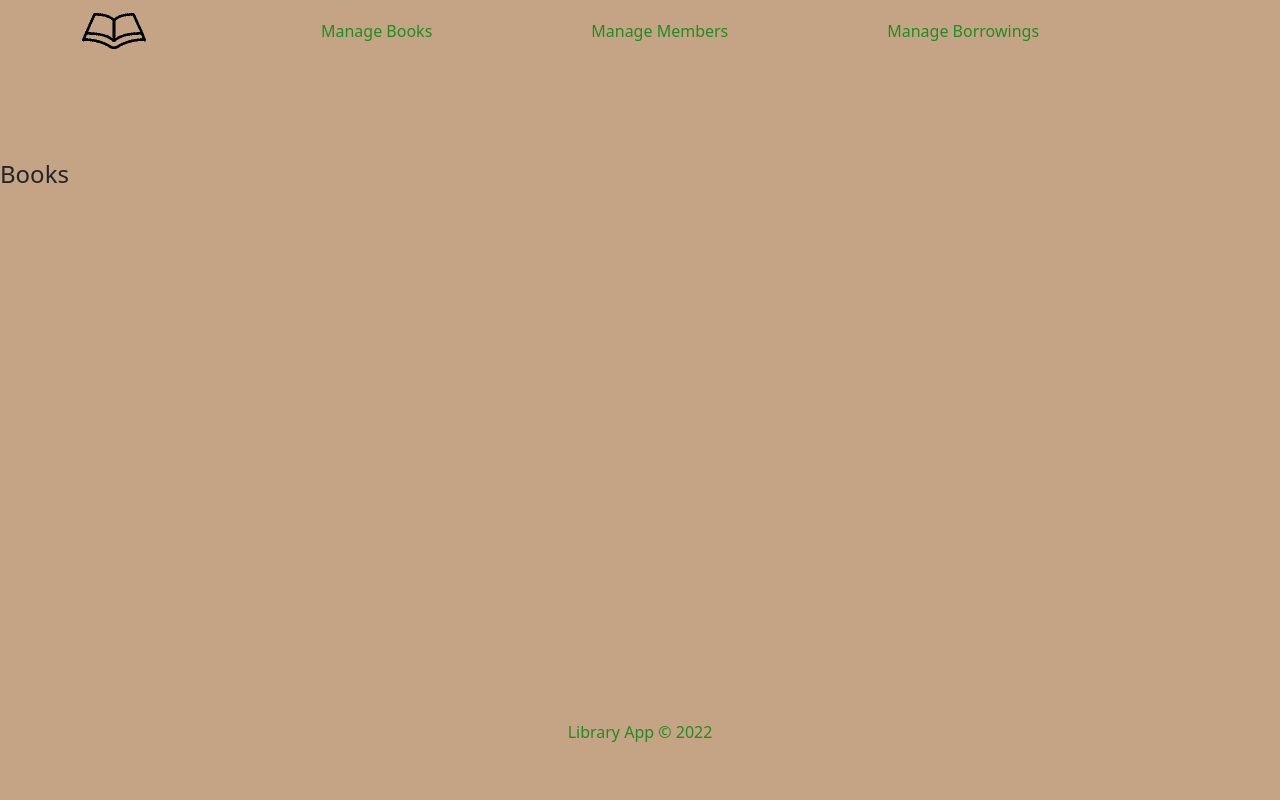
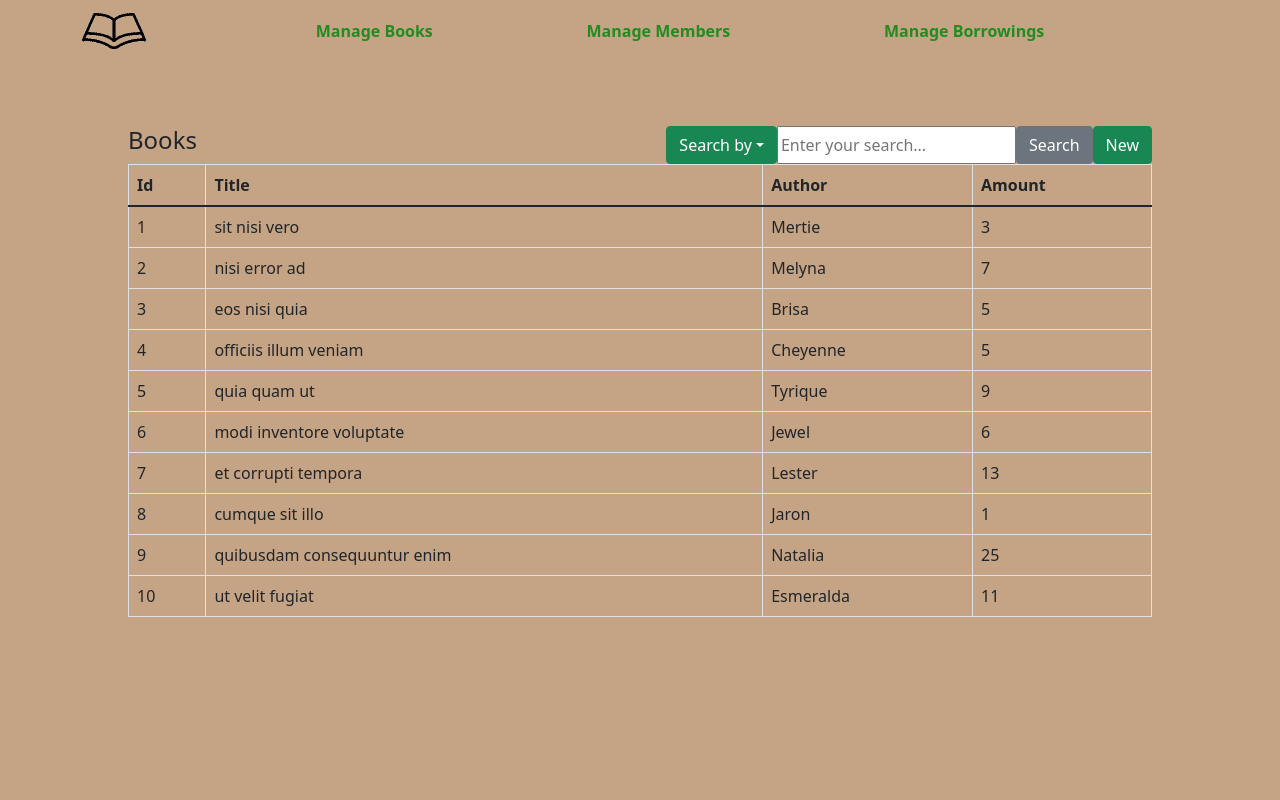
Before and after one commit to Mihalei/LibraryApp, a React (Create React App) app in the folder library/: page /books in a window 1280 px wide. Shown: the top 800 px of the page. Built offline with nearby package versions, Linux system fonts and the light colour scheme.

Commit message:
Added AddBook and imporved Book component

```diff
--- a/library/src/App.css
+++ b/library/src/App.css
@@ -3,7 +3,7 @@
 }
 
 #layout {
-    height: 100% !important;
+  height: 100% !important;
 }
 
 .app #header{
@@ -11,7 +11,9 @@
 }
 
 .app #main-content{
-  height: 70% !important;
+  min-height: 70% !important;
+  padding-top: 5%;
+  padding-bottom: 22%;
 }
 
 .app #footer{
--- a/library/src/App.tsx
+++ b/library/src/App.tsx
@@ -6,6 +6,7 @@ import Books from "./components/Books/Books";
 import Members from "./components/Members/Members";
 import Borrowings from "./components/Borrowings/Borrowings";
 import Layout from "./components/Layout/Layout";
+import AddBook from "./components/Books/AddBook";
 
 function App() {
 	return (
@@ -15,6 +16,7 @@ function App() {
 					<Routes>
 						<Route path="/" element={<Home />} />
 						<Route path="/books" element={<Books />} />
+						<Route path="/books/add-book" element={<AddBook />} />
 						<Route path="/members" element={<Members />} />
 						<Route path="/borrowings" element={<Borrowings />} />
 					</Routes>
--- /dev/null
+++ b/library/src/components/Books/AddBook.tsx
@@ -0,0 +1,60 @@
+import { useState } from "react";
+import { Button, Form } from "react-bootstrap";
+import { CreateBook, createBookInit } from "../../models/book";
+import { addNewBook } from "../../services/bookService";
+import "./Books.css";
+
+function AddBook() {
+	const [newBook, setNewBook] = useState<CreateBook>(createBookInit);
+
+	const handleChange = (e: any) => {
+		if (e.target.name !== "amount") setNewBook({ ...newBook, [e.target.name]: e.target.value });
+		else setNewBook({ ...newBook, [e.target.name]: Number.parseInt(e.target.value) });
+	};
+
+	async function handleSubmit(e: any) {
+		const res = await addNewBook(newBook);
+	}
+
+	return (
+		<div className="add-book-container">
+			<Form>
+				<Form.Group className="mb-3">
+					<Form.Label>Title</Form.Label>
+					<Form.Control
+						type="name"
+						name="title"
+						placeholder="Enter title"
+						onChange={handleChange}
+					/>
+				</Form.Group>
+
+				<Form.Group className="mb-3">
+					<Form.Label>Author</Form.Label>
+					<Form.Control
+						type="name"
+						name="author"
+						placeholder="Author name"
+						onChange={handleChange}
+					/>
+				</Form.Group>
+
+				<Form.Group className="mb-3">
+					<Form.Label>Amount</Form.Label>
+					<Form.Control
+						type="number"
+						name="amount"
+						placeholder="Amount"
+						onChange={handleChange}
+					/>
+				</Form.Group>
+
+				<Button variant="success" type="submit" onClick={handleSubmit}>
+					Submit
+				</Button>
+			</Form>
+		</div>
+	);
+}
+
+export default AddBook;
--- a/library/src/components/Books/Books.css
+++ b/library/src/components/Books/Books.css
@@ -1,3 +1,31 @@
-.book-container {
-    height: 100%;
+.books {
+    justify-content: center;
+    align-content: center;
 }
+
+.books-container {
+    display: grid;
+    justify-content:stretch;
+    align-content: center;
+    margin-left: 10%;
+    margin-right: 10%;
+}
+
+.books-title-container {
+    display: flex;
+    flex-flow: row wrap;
+    justify-content: space-between;
+    gap: 5%;
+}
+
+.books-actions-container {
+    display: flex;
+    flex-flow: row nowrap;
+}
+
+.add-book-container {
+    justify-content:center;
+    align-content: center;
+    margin-left: 20%;
+    margin-right: 20%;
+}
--- a/library/src/components/Books/Books.tsx
+++ b/library/src/components/Books/Books.tsx
@@ -1,11 +1,77 @@
+import { useEffect, useState } from "react";
+import { Button, Table } from "react-bootstrap";
+import { Book } from "../../models/book";
+import { bookSearchOptions } from "../../models/search";
+import { getAllBooks } from "../../services/bookService";
+import { SearchInput } from "../../shared-compnents/SearchInput";
+import { SearchOptions } from "../../shared-compnents/SearchOptions";
+import { useNavigate } from "react-router-dom";
 import "./Books.css";
 
 function Books() {
+	const [select, setSelect] = useState("Search by");
+	const [books, setBooks] = useState<Book[]>([]);
+	const navigate = useNavigate();
+
+	async function fetchBooks() {
+		const res = await getAllBooks();
+		if (res) setBooks(res);
+		else alert("Error while loading books.");
+	}
+
+	useEffect(() => {
+		console.log(select);
+	}, [select]);
+
+	useEffect(() => {
+		fetchBooks();
+	}, []);
+
 	return (
-		<div className="books-container">
-			<h4>Books</h4>
+		<div className="books">
+			<div className="books-container">
+				<div className="books-title-container">
+					<h4>Books</h4>
+					<div className="books-actions-container">
+						<SearchOptions
+							options={bookSearchOptions}
+							select={select}
+							setSelect={setSelect}
+						/>
+						<SearchInput />
+						<Button variant="success" onClick={() => navigate("/books/add-book")}>
+							New
+						</Button>
+					</div>
+				</div>
+				<div className="books-table-container">
+					<Table bordered hover>
+						<thead>
+							<tr>
+								<th>Id</th>
+								<th>Title</th>
+								<th>Author</th>
+								<th>Amount</th>
+							</tr>
+						</thead>
+						<tbody>
+							{books.map((b) => (
+								<tr>
+									<td>{b.id}</td>
+									<td>{b.title}</td>
+									<td>{b.author}</td>
+									<td>{b.amount}</td>
+								</tr>
+							))}
+						</tbody>
+					</Table>
+				</div>
+			</div>
 		</div>
 	);
 }
 
 export default Books;
+function useHistory() {
+	throw new Error("Function not implemented.");
+}
--- a/library/src/components/Header/Header.css
+++ b/library/src/components/Header/Header.css
@@ -7,4 +7,5 @@
 .nav-container a {
     text-decoration: none;
     color:forestgreen;
+    font-weight: bold;
 }
--- a/library/src/index.css
+++ b/library/src/index.css
@@ -1,6 +1,7 @@
-html, body, .app, #root {
-  height: 100% !important;
+html, body {
+  min-height: 100% !important;
 }
+
 
 body {
   font-family: -apple-system, BlinkMacSystemFont, 'Segoe UI', 'Roboto', 'Oxygen',
--- /dev/null
+++ b/library/src/models/search.ts
@@ -0,0 +1,5 @@
+export enum bookSearchOptions {
+	ById = "By id",
+	ByTitle = "By title",
+	ByAuthor = "By author",
+}
--- a/library/src/services/bookService.ts
+++ b/library/src/services/bookService.ts
@@ -1,6 +1,6 @@
 import { Book, CreateBook } from "../models/book";
-import { bookAPI as Api } from "../api/bookApi";
-//import { mockBookAPI as Api } from "../mock-database/bookApi";
+//import { bookAPI as Api } from "../api/bookApi";
+import { mockBookAPI as Api } from "../mock-database/bookApi";
 
 export const getAllBooks = () => {
 	try {
--- /dev/null
+++ b/library/src/shared-compnents/SearchInput.tsx
@@ -0,0 +1,11 @@
+import { Button } from "react-bootstrap";
+import "./Shared.css";
+
+export const SearchInput = () => {
+	return (
+		<div className="search-input">
+			<input className="search-input" placeholder="Enter your search..."></input>
+			<Button variant="secondary">Search</Button>
+		</div>
+	);
+};
--- /dev/null
+++ b/library/src/shared-compnents/SearchOptions.tsx
@@ -0,0 +1,28 @@
+import React from "react";
+import { Dropdown } from "react-bootstrap";
+
+interface IProps {
+	options: any;
+	select: any;
+	setSelect: any;
+}
+
+export const SearchOptions: React.FC<IProps> = ({ options, select, setSelect }) => {
+	return (
+		<Dropdown>
+			<Dropdown.Toggle variant="success" id="dropdown-basic">
+				{select}
+			</Dropdown.Toggle>
+			<Dropdown.Menu>
+				{Object.entries(options).map((k, v) => (
+					<Dropdown.Item
+						onClick={() => setSelect(...k.slice(1))}
+						value={k.slice(1)}
+						eventKey={v}>
+						{k.slice(1)}
+					</Dropdown.Item>
+				))}
+			</Dropdown.Menu>
+		</Dropdown>
+	);
+};
--- /dev/null
+++ b/library/src/shared-compnents/Shared.css
@@ -0,0 +1,6 @@
+.search-input {
+    display: flex;
+    flex-flow: row nowrap;
+    align-items: center;
+    height: 38px;
+}
```
